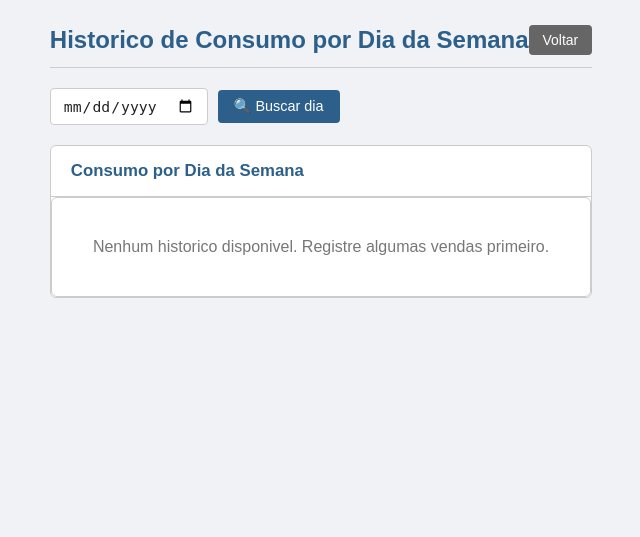
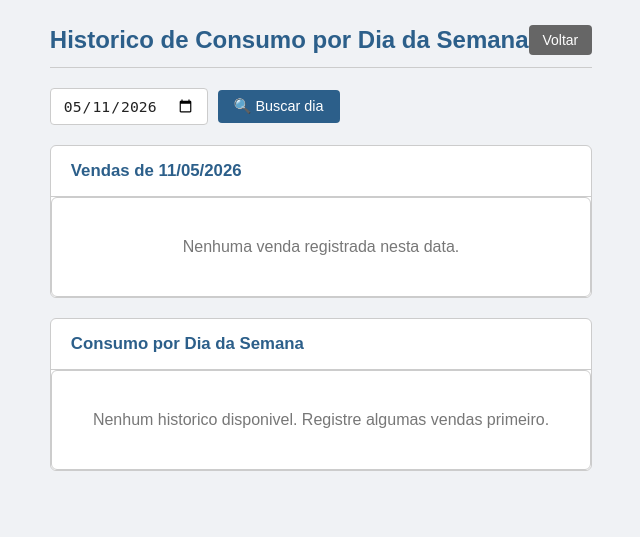
Before and after one commit to yuril06/PROJETO-PIM-ADS, a Flask app: page /historico in a window 1280 px wide. Shown: the part 55-592 px from the top of the page, without its empty margins (319-959 px from the left). Run offline with Flask 3, Linux system fonts and the light colour scheme; the visitor is signed in with stand-in values (Sample User, id 1); data comes from the database, SQL or seed files in the repository; data that the repository does not hold is empty.

Commit message:
Show today sales with delete buttons by default on history page

```diff
--- a/app.py
+++ b/app.py
@@ -270,11 +270,12 @@ def historico():
         dados_semana  = historico_por_dia_semana()
         dados_produto = historico_por_produto()
         data_str = request.args.get('data')
-        resultado_data = None
         if data_str:
             data = datetime.date.fromisoformat(data_str)
-            resultado_data = vendas_por_data(data)
-        return render_template('historico.html', historico=dados_semana, por_produto=dados_produto, resultado_data=resultado_data, data_buscada=data_str or '')
+        else:
+            data = datetime.date.today()
+        resultado_data = vendas_por_data(data)
+        return render_template('historico.html', historico=dados_semana, por_produto=dados_produto, resultado_data=resultado_data, data_buscada=data.strftime('%Y-%m-%d'))
     except Exception as erro:
         return render_template('erro_db.html', erro=str(erro)), 500
 
--- a/templates/historico.html
+++ b/templates/historico.html
@@ -14,7 +14,6 @@
     <button type="submit" class="btn-busca">&#128269; Buscar dia</button>
 </form>
 
-{% if resultado_data %}
 <div class="tabela-container">
     <h2>Vendas de {{ resultado_data['data'] }}</h2>
     {% if resultado_data['vendas'] %}
@@ -60,7 +59,6 @@
     <p class="sem-dados">Nenhuma venda registrada nesta data.</p>
     {% endif %}
 </div>
-{% endif %}
 
 <div class="tabela-container">
     <h2>Consumo por Dia da Semana</h2>
```
